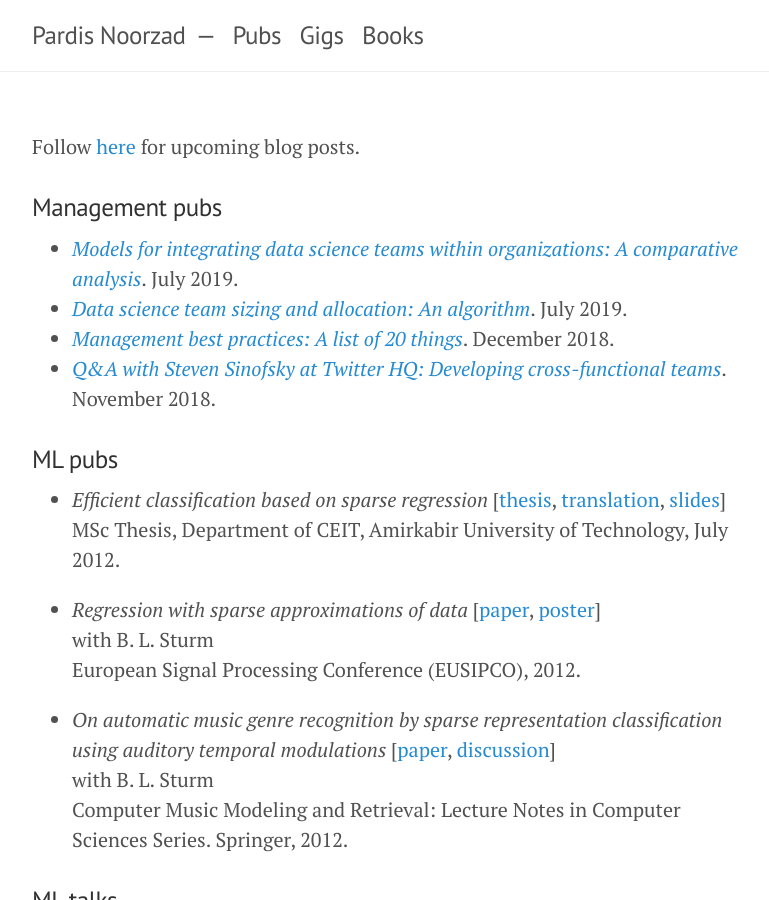
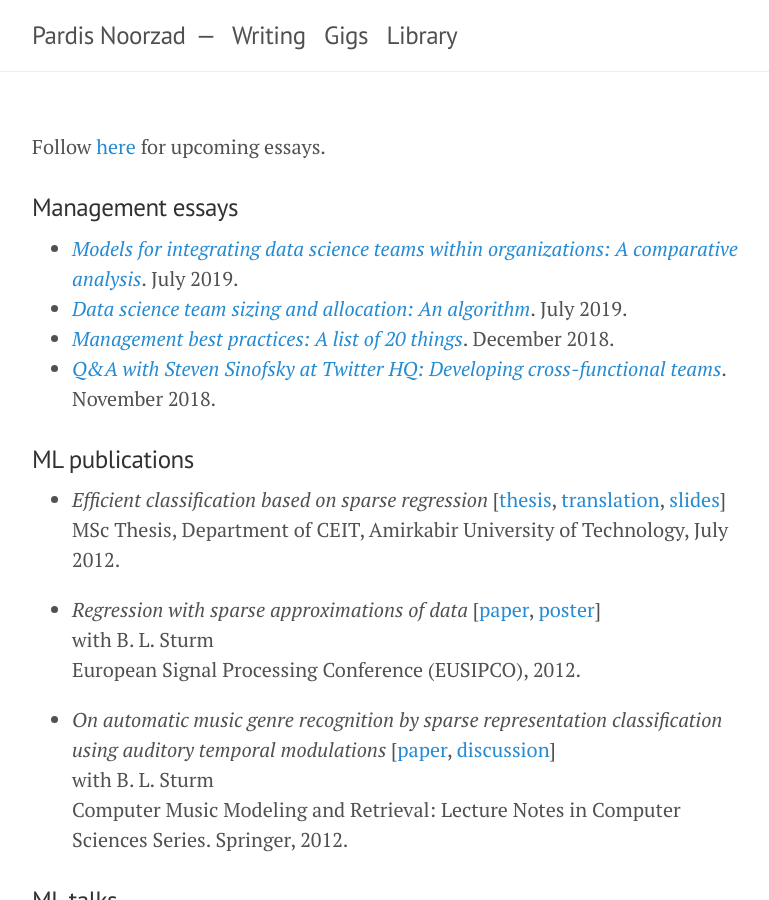
Before and after one commit to djpardis/djpardis.github.io, a Jekyll site: the page built from writing.md, in a window 1280 px wide and 900 px high. Shown: the whole window, without its empty margins (248-1017 px from the left). Built offline with Jekyll 4.4.1, drawn with Linux system fonts in a browser that asks for light colours.

Commit message:
Change titles

```diff
--- a/_config.yml
+++ b/_config.yml
@@ -9,9 +9,9 @@ baseurl:             ""
 url:                 "https://djpardis.com"
 
 pages_list:
-  Pubs: '/pubs'
+  Writing: '/writing'
   Gigs: '/gigs'
-  Books: '/books'
+  Library: '/library'
 
 # About
 author:
--- a/pubs.md
+++ b/writing.md
@@ -1,18 +1,18 @@
 ---
 layout: page
-title: Pubs
+title: Writing
 ---
 
-Follow <a href="https://medium.com/@djpardis/" target="_blank">here</a> for upcoming blog posts.
+Follow <a href="https://medium.com/@djpardis/" target="_blank">here</a> for upcoming essays.
 
-### Management pubs
+### Management essays
 
 - <em><a href="https://medium.com/@djpardis/models-for-integrating-data-science-teams-within-organizations-7c5afa032ebd" target="_blank">Models for integrating data science teams within organizations: A comparative analysis</a></em>. July 2019.
 - <em><a href="https://medium.com/@djpardis/recommendations-for-data-science-team-sizing-and-allocation-strategy-a38f943638e5" target="_blank">Data science team sizing and allocation: An algorithm</a></em>. July 2019.
 - <em><a href="https://medium.com/@djpardis/management-and-coaching-best-practices-as-a-list-of-n-things-7a6d9c7f0fa5" target="_blank">Management best practices: A list of 20 things</a></em>. December 2018.
 - <em><a href="https://medium.com/@djpardis/q-a-with-steven-sinofsky-at-twitter-hq-a658ca5db953" target="_blank">Q&A with Steven Sinofsky at Twitter HQ: Developing cross-functional teams</a></em>. November 2018.
 
-### ML pubs
+### ML publications
 
 - <em>Efficient classification based on sparse regression</em>
             [<a title="Efficient classification based on sparse regression" href="/files/Noorzad2012b.pdf" target="_blank">thesis</a>, <a href="/files/thesis_in_persian.pdf" target="_blank">translation</a>, <a href="/files/defense_slides.pdf" target="_blank">slides</a>]<br/>
```
Also changed, not shown: gigs.md (+1 -1 lines), library.md (renamed from books.md, +1 -1 lines).
